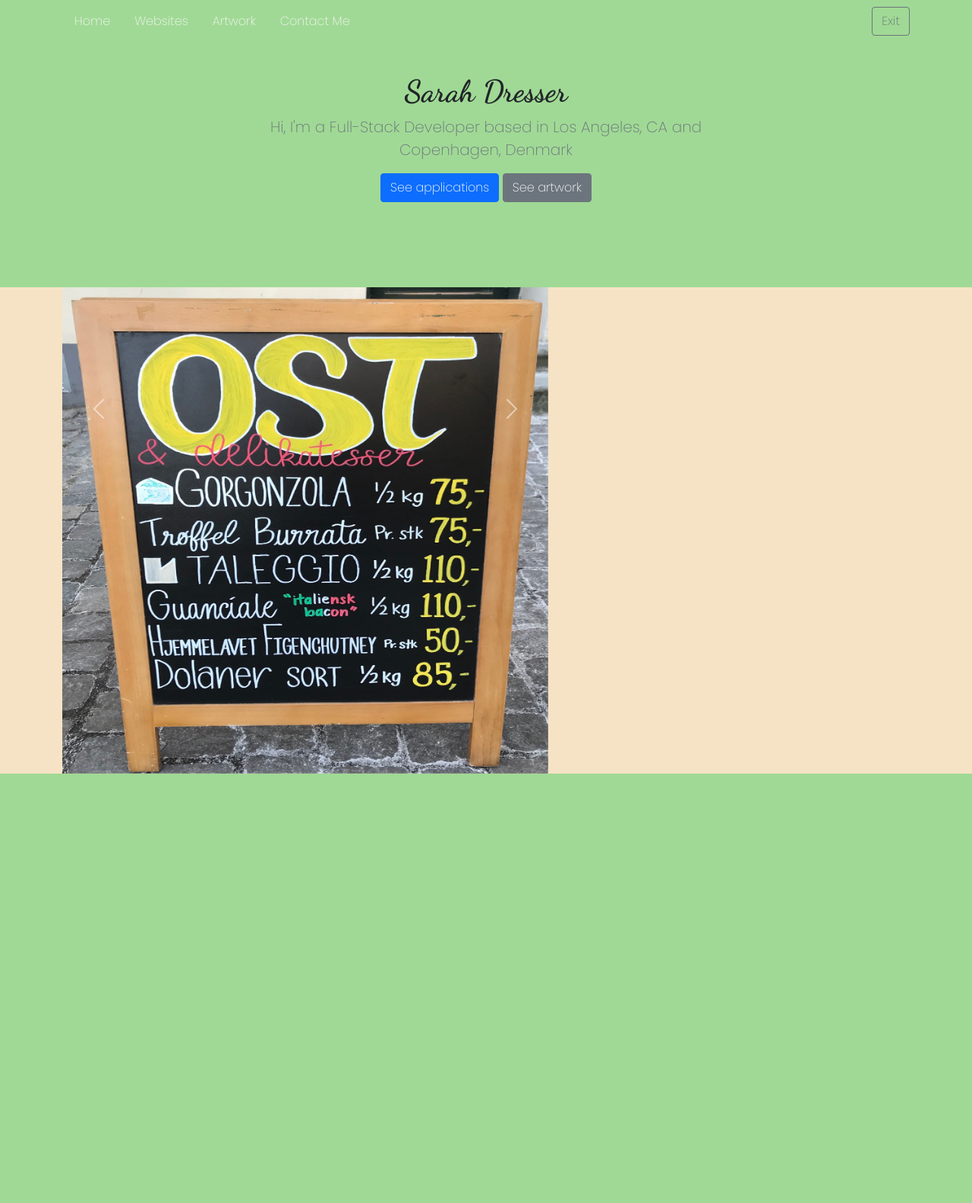
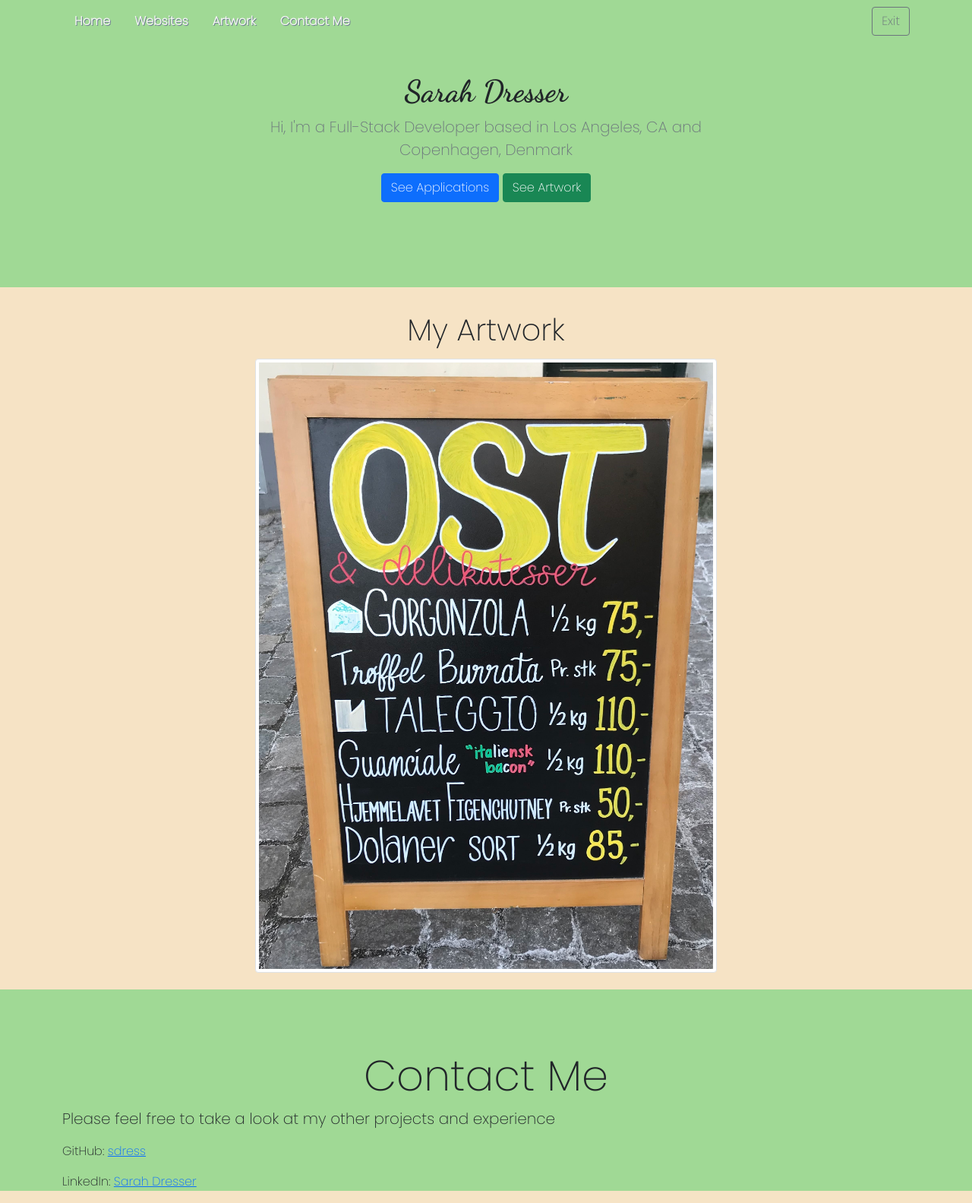
Before and after one commit to sdress/my-portfolio, a Django app: page /dashboard in a window 1280 px wide. Shown: the whole page at 76% size. Before the commit the page ends 1018 px from the top, so only its background shows below. Run offline with Django 4.2, Linux system fonts and the light colour scheme.

Commit message:
fixing carousel

```diff
--- a/my_portfolio_project/static/css/style.css
+++ b/my_portfolio_project/static/css/style.css
@@ -24,6 +24,43 @@
 	margin: 0;
 	}
 
+
+body{
+    background-color: #F6E3C5;
+    margin-bottom: 0px;
+}
+
+.carousel{
+    width: fit-content;
+    height: fit-content;
+}
+/*
+.carousel img{
+    margin: auto auto;
+} */
+
+.carousel-item > .img-responsive{
+    width: 50%;
+}
+
+#scrollspyArtwork{
+    margin-top: 2em;
+}
+
+.title{
+    text-align: center;
+    margin-top: 2%;
+}
+
+.contact-div{
+    margin-bottom: 0px;
+    padding-top: 5em;
+}
+
+/*
+UTILITIES
+background colors and fonts
+*/
 #color-palette{
     background-color: #F6E3C5;
     background-color: #A0D995;
@@ -39,10 +76,6 @@
     font-family: 'Dancing Script', cursive;
 }
 
-body{
-    background-color: #F6E3C5;
-}
-
 .background-color-1{
     background-color: #A0D995;
 }
@@ -51,23 +84,13 @@ body{
     background-color: #6CC4A1;
 }
 
-.carousel{
-    width: 640px;
-    height: 320px;
-    justify-content: center;
-    align-content: center;
-}
-
 .navbar{
     background-color: #A0D995;
 }
 
 .nav-link{
-    color: whitesmoke
-}
-
-#scrollspyArtwork{
-    margin-top: 2em;
+    color: whitesmoke;
+    text-shadow: 1px 0.5px slategrey;
 }
 
 
--- a/my_portfolio_project/templates/dashboard.html
+++ b/my_portfolio_project/templates/dashboard.html
@@ -18,85 +18,54 @@
     {% include 'partials/nav.html' %}
     <!-- End navbar -->
 
-    <!-- Introduction -->
+    <!-- Introduction Section -->
     <div class="py-5 text-center container-fluid background-color-1">
         <div class="row py-lg-5">
             <div class="col-lg-6 col-md-8 mx-auto">
                 <h1 class="name-font">Sarah Dresser</h1>
-                <p class="lead text-muted main-font">Hi, I'm a Full-Stack Developer based in Los Angeles, CA and Copenhagen, Denmark</p>
+                <p class="lead text-muted">Hi, I'm a Full-Stack Developer based in Los Angeles, CA and Copenhagen, Denmark</p>
                 <p>
-                    <a href="#scrollspyWebsites" class="btn btn-primary">See applications</a>
-                    <a href="#scrollspyArtwork" class="btn btn-secondary">See artwork</a>
+                    <a href="#scrollspyWebsites" class="btn btn-primary">See Applications</a>
+                    <a href="#scrollspyArtwork" class="btn btn-success">See Artwork</a>
                 </p>
             </div>
         </div>
 
     </div>
 
-    <!-- My Artwork section -->
+    <!-- My Artwork Section -->
 
     <!-- carousel view -->
-    <div class="container justify-content-center">
-        <div id="carouselControls" class="carousel slide" data-bs-ride="carousel">
+    <p id="scrollspyArtwork"></p>
+    <h1 class="text-center mt-4">My Artwork</h1>
+    <div class="container d-flex justify-content-center align-items-center">
+        <div class="carousel slide carousel-fade p-3 d-flex align-items-center" data-bs-ride="carousel" style="height: 820px; width: 640px;">
             <div class="carousel-inner">
-                <div class="carousel-item active">
-                    <img src="{% static 'imgs/ost.jpg' %}" class="d-block w-100" height="640px" width="320px" alt="Cheese shop menu board outside on cobblestone">
+                <div class="carousel-item active img-thumbnail">
+                    <img src="{% static 'imgs/ost.jpg' %}" class="w-100 img-responsive" alt="Cheese shop menu board outside on cobblestone">
                 </div>
-                <div class="carousel-item">
-                    <img src="{% static 'imgs/velkommen.jpg' %}" class="d-block w-100" alt="glass mirror with flourished writing that says, 'velkommen'">
+                <div class="carousel-item img-thumbnail">
+                    <img src="{% static 'imgs/velkommen.jpg' %}" class="d-block w-100 img-responsive" alt="glass mirror with flourished writing that says, 'velkommen'">
                 </div>
-                <div class="carousel-item">
-                    <img src="{% static 'imgs/bar_menu.jpg' %}" class="d-block w-100" alt="black bar menu on white table">
+                <div class="carousel-item img-thumbnail">
+                    <img src="{% static 'imgs/bar_menu.jpg' %}" class="d-block w-100 img-responsive" alt="black bar menu on white table">
                 </div>
             </div>
-            <button class="carousel-control-prev" type="button" data-bs-target="#carouselExampleControls" data-bs-slide="prev">
+            <!-- TO-DO: buttons not working-->
+            <!-- <button class="carousel-control-prev" type="button" data-bs-target="#carouselExampleControls" data-bs-slide="prev">
                 <span class="carousel-control-prev-icon" aria-hidden="true"></span>
                 <span class="visually-hidden">Previous</span>
             </button>
             <button class="carousel-control-next" type="button" data-bs-target="#carouselExampleControls" data-bs-slide="next">
                 <span class="carousel-control-next-icon" aria-hidden="true"></span>
                 <span class="visually-hidden">Next</span>
-            </button>
+            </button> -->
         </div>
     </div>
 
-    <!-- card view
-    <h1 id="scrollspyArtwork" class="text-center">My Artwork</h1>
-    <div class="artwork py-5">
-        <div class="container">
-
-            <div class="row row-cols-1 row-cols-sm-2 row-cols-md-3 g-3">
-                <div class="col">
-                    <div class="card shadow-sm" style="width: 18rem;">
-                        <img src="{% static 'imgs/velkommen.jpg' %}" class="card-img-top" alt="glass mirror with flourished writing that says, 'velkommen'">
-                        <div class="card-body">
-                            <p class="card-text">Outdoor decorations</p>
-                        </div>
-                    </div>
-                </div>
-
-                <div class="col">
-                    <div class="card shadow-sm" style="width: 18rem;">
-                        <img src="{% static 'imgs/ost.jpg' %}" class="card-img-top" alt="Menu board outside on cobblestone">
-                        <div class="card-body">
-                            <p class="card-text">Street A-sign</p>
-                        </div>
-                    </div>
-                </div>
-
-                <div class="col">
-                <div class="card shadow-sm" style="width: 18rem;">
-                    <img src="{% static 'imgs/bar_menu.jpg' %}" class="card-img-top" alt="black bar menu on white table">
-                    <div class="card-body">
-                        <p class="card-text">Menus and Interior Decorations</p>
-                    </div>
-                </div>
-            </div>
-            </div>
-
-        </div>
-    </div> -->
-
+    <!-- contact section -->
+    <p id="scrollspyContact"></p>
+    {% include 'partials/contact.html' %}
 
 </body>
 </html>
--- a/my_portfolio_project/templates/partials/nav.html
+++ b/my_portfolio_project/templates/partials/nav.html
@@ -1,23 +1,23 @@
 {% load static %}
-    <nav class="navbar navbar-expand-lg fixed-top background-color-1" style="color: whitesmoke;">
+    <nav class="navbar navbar-expand-lg fixed-top background-color-1">
         <div class="container">
         <!-- <a class="navbar-brand" href="#">Sarah Dresser's Portfolio</a>
         <button class="navbar-toggler" type="button" data-bs-toggle="collapse" data-bs-target="#navbarNav" aria-controls="navbarNav" aria-expanded="false" aria-label="Toggle navigation">
             <span class="navbar-toggler-icon"></span>
         </button> -->
         <div class="collapse navbar-collapse" id="navbarNav">
-            <ul class="nav justify-content-center">
+            <ul class="nav justify-content-center" style="text-shadow: 1px 0.5px slategrey;">
                 <li class="nav-item">
-                    <a class="nav-link" aria-current="page" href="#scrollspyHeading1">Home</a>
+                    <a class="nav-link" aria-current="page" href="#scrollspyHeading1"><b>Home</b></a>
                 </li>
                 <li class="nav-item">
-                    <a class="nav-link" href="#scrollspyWebsites">Websites</a>
+                    <a class="nav-link" href="#scrollspyWebsites"><b>Websites</b></a>
                 </li>
                 <li class="nav-item">
-                    <a class="nav-link" href="#scrollspyArtwork">Artwork</a>
+                    <a class="nav-link" href="#scrollspyArtwork"><b>Artwork</b></a>
                 </li>
                 <li class="nav-item">
-                    <a class="nav-link" href="#scrollspyContact">Contact Me</a>
+                    <a class="nav-link" href="#scrollspyContact"><b>Contact Me</b></a>
                 </li>
             </ul>
         </div>
```
Also changed, not shown: my_portfolio_project/templates/contact.html (deleted, +0 -21 lines).
